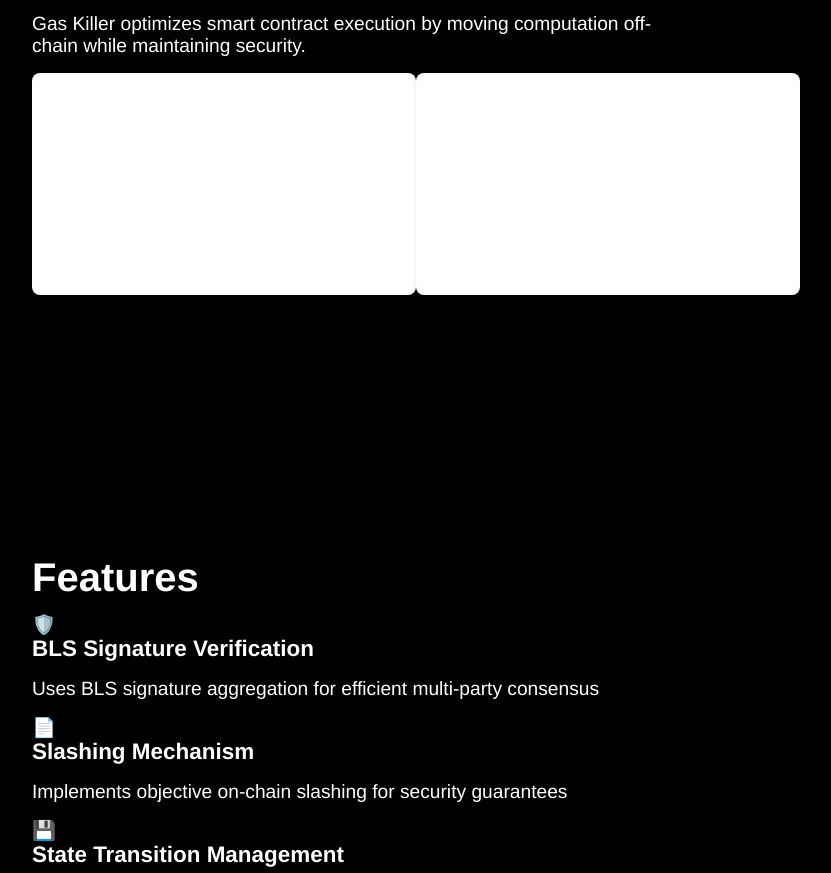
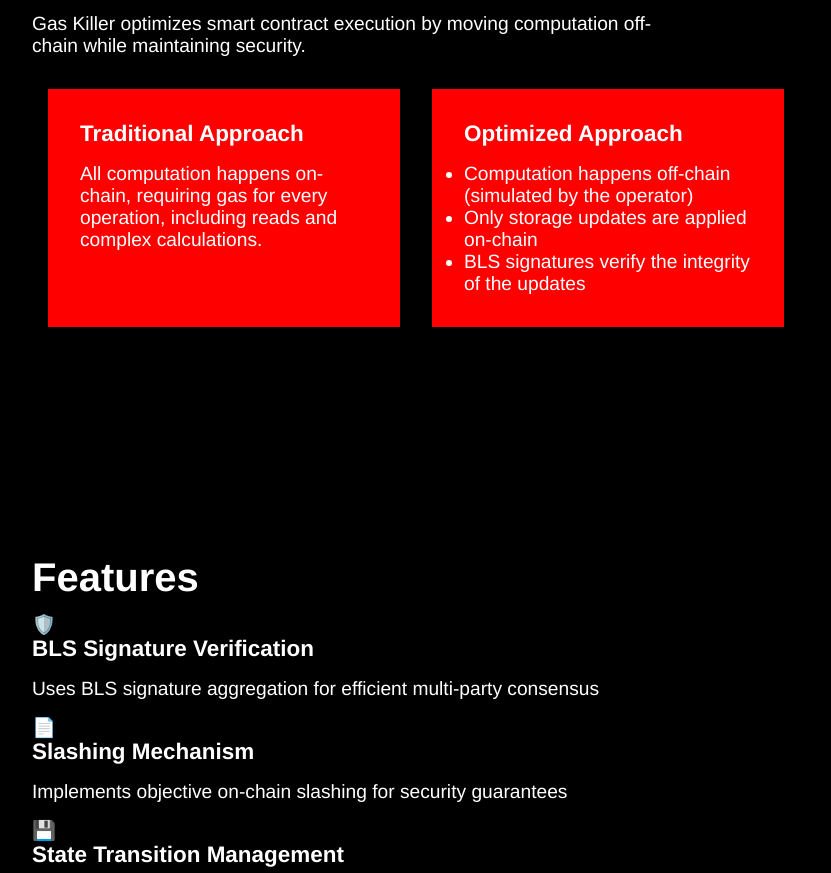
Before and after one commit to BreadchainCoop/gas-killer-site, a plain HTML site: page index.html in a window 1280 px wide. Shown: the part 1043-1916 px from the top of the page, without its empty margins (224-1055 px from the left). Drawn offline with Linux system fonts and the light colour scheme.

Commit message:
Update index.html

```diff
--- a/index.html
+++ b/index.html
@@ -110,11 +110,14 @@
 
 		.traditional,
 		.optimized {
-		  flex-basis: 48%;
-		  background-color: #fff;
-		  padding: 1.5rem;
-		  border-radius: 0.5rem;
-		  box-shadow: 0 2px 4px rgba(0, 0, 0, 0.1);
+		  flex-basis: 45%;
+		  background: #ff0000;
+		  padding: 2rem;
+		  margin: 1rem;
+		}
+
+		audio {
+			display: none;
 		}
 
 
@@ -123,6 +126,9 @@
 </head>
 
 <body>
+
+
+	<audio autoplay="true" src="gaspedal.mp3"></audio>
 
 	<div id="container">
 		<nav>
```
